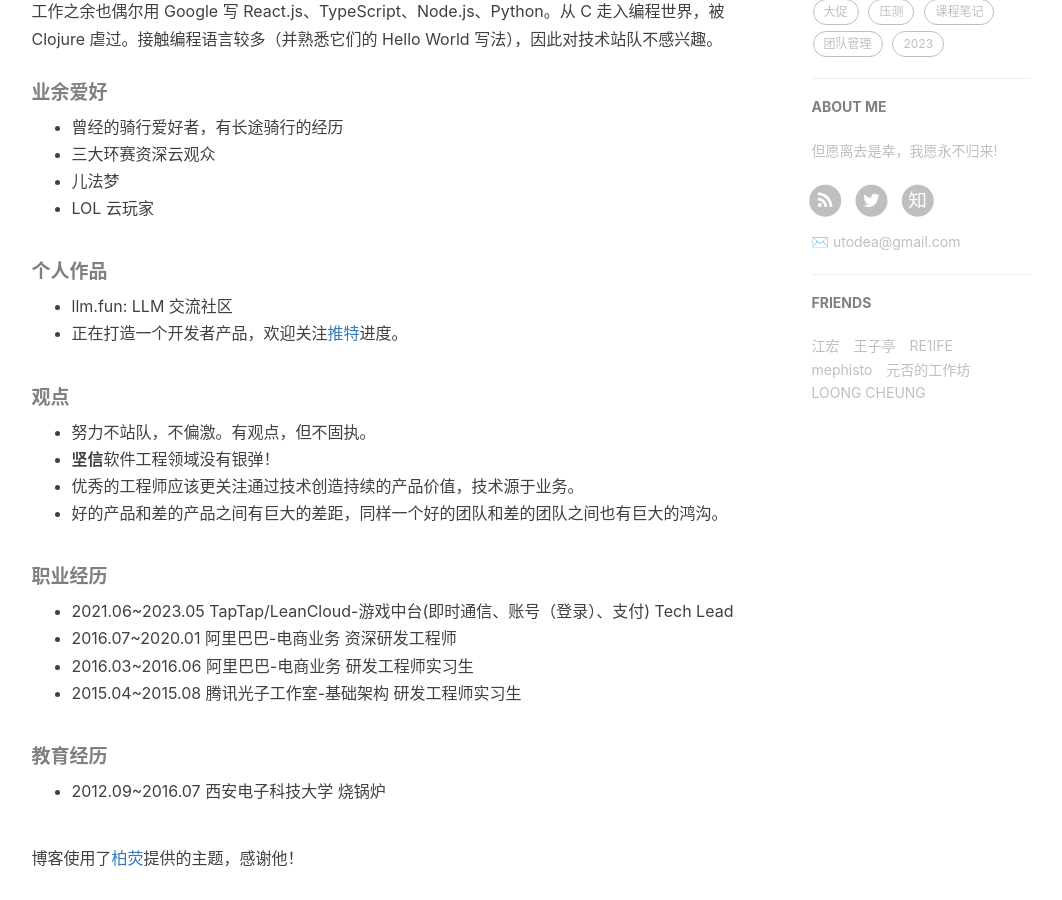
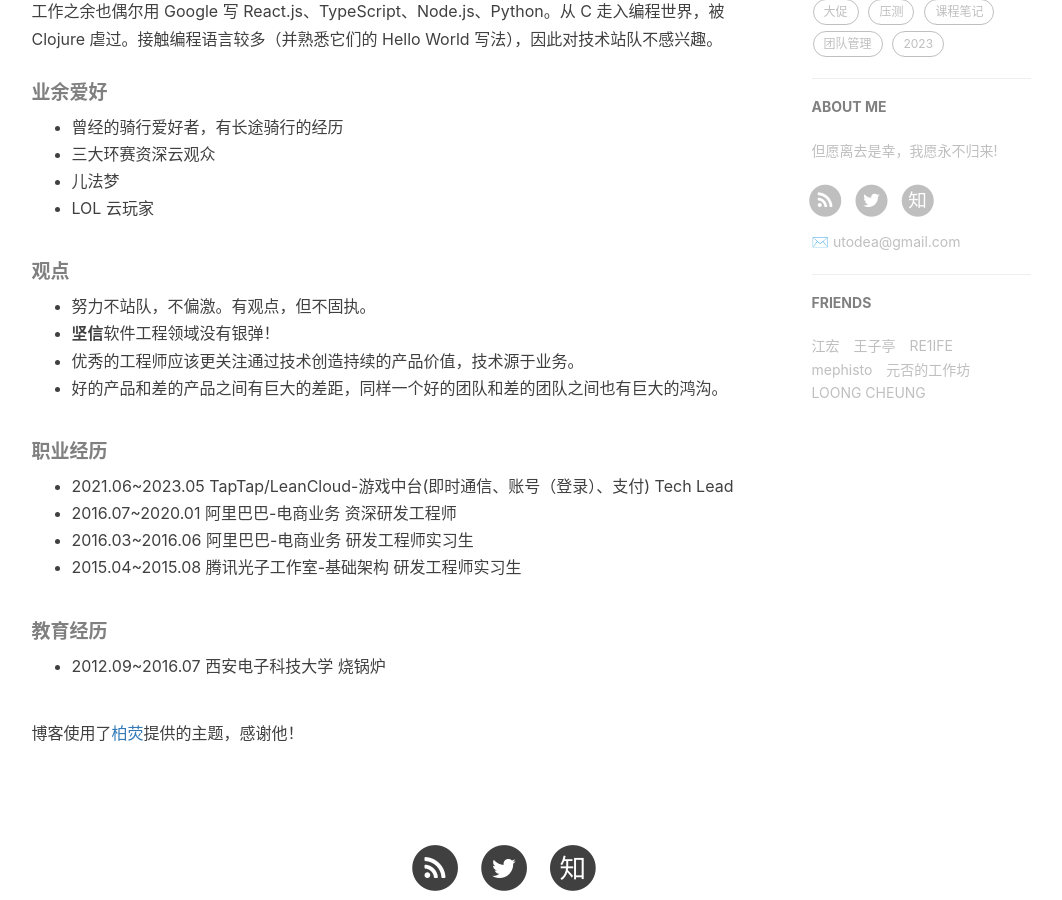
Before and after one commit to linnaname/linnaname.github.io, a Jekyll site: the page built from about.html, in a window 1280 px wide and 900 px high, scrolled down 551 px. Shown: the whole window, without its empty margins (136-1198 px from the left). Built offline with Jekyll 4.4.1, drawn with Linux system fonts in a browser that asks for light colours; nearby versions of some CDN libraries; comment, search, counter and statistics services are not loaded.

Commit message:
remove  side project

```diff
--- a/about.html
+++ b/about.html
@@ -27,12 +27,6 @@
         <li>三大环赛资深云观众</li>
         <li>儿法梦</li>
         <li>LOL 云玩家</li>
-    </ul>
-
-    <h5>个人作品</h5>
-    <ul>
-        <li>llm.fun: LLM 交流社区</li>
-        <li>正在打造一个开发者产品，欢迎关注<a href="https://twitter.com/LinGoranka">推特</a>进度。</li>
     </ul>
 
     <h5>观点</h5>
```
Also changed, not shown: _posts/2023-04-20-TeamLead-team_fix.md (+1 -1 lines).
